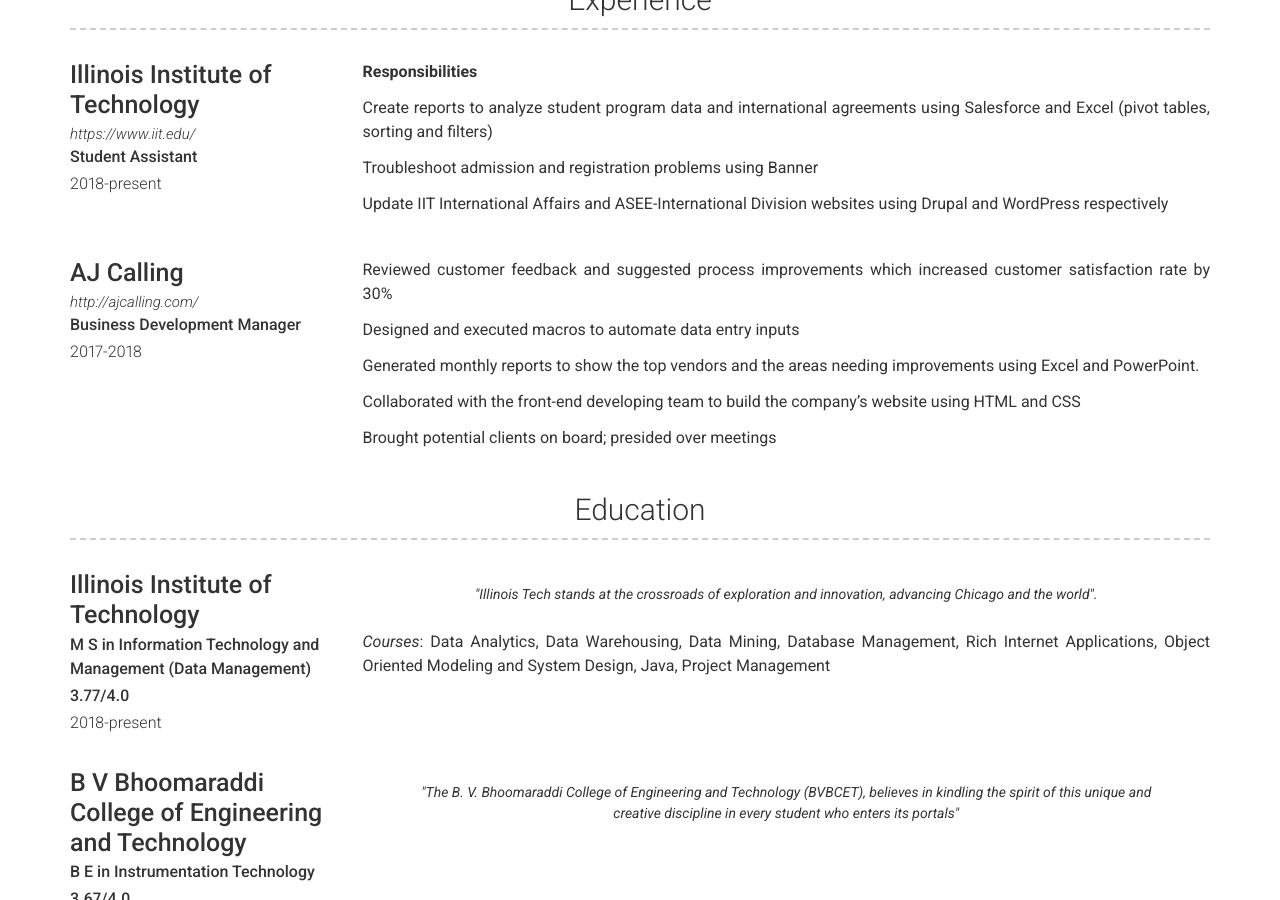
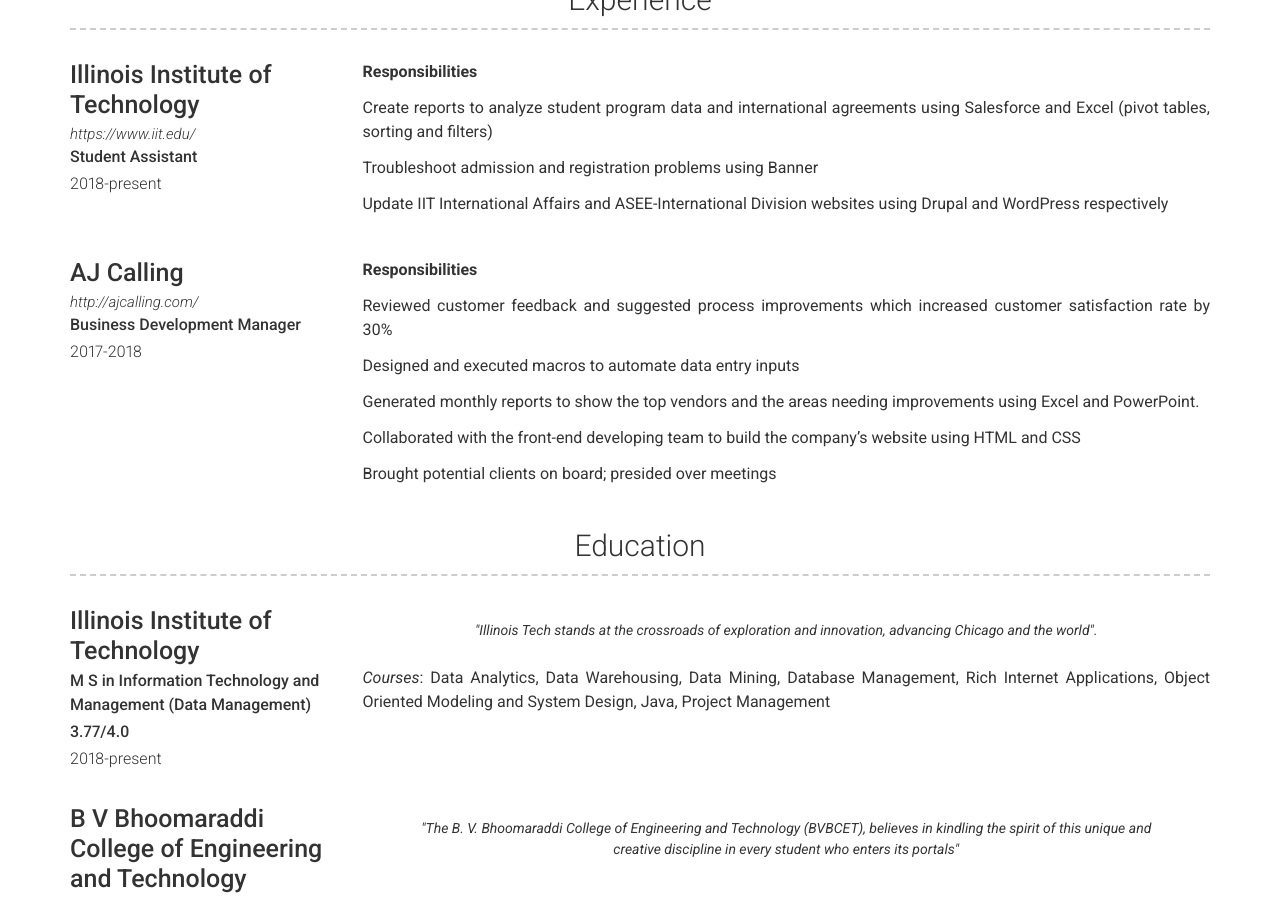
Before and after one commit to PBulla1/Pbulla1.github.io, a Jekyll site: the page built from index.md, in a window 1280 px wide and 900 px high, scrolled down 1830 px. Built offline with Jekyll 4.4.1, drawn with Linux system fonts in a browser that asks for light colours; nearby versions of some CDN libraries.

Commit message:
Update experience.yml

```diff
--- a/_data/experience.yml
+++ b/_data/experience.yml
@@ -27,6 +27,8 @@
   # Short description of the company (optional)
   description: | # this will include new lines to allow paragraphs
 
+     **Responsibilities**
+
      Reviewed customer feedback and suggested process improvements which increased customer satisfaction rate by 30%
 
      Designed and executed macros to automate data entry inputs
```
